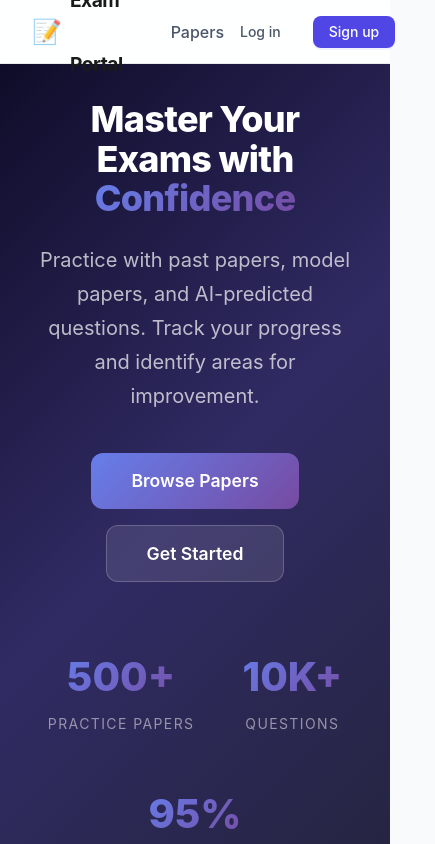
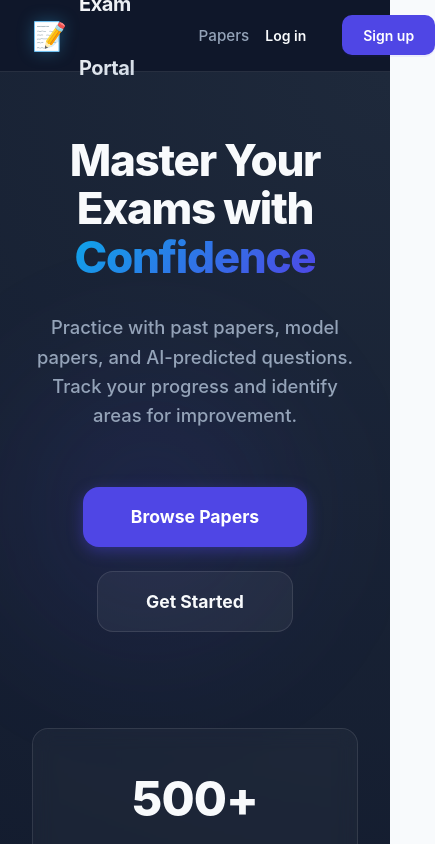
Before and after one commit to mkskaushalya/exam-assessment, a Next.js app in the folder apps/portal/: page / in a window 390 px wide. Shown: the top 844 px of the page, 435 px wide, since content can reach past the window. Built offline with nearby package versions, Linux system fonts and the light colour scheme; no server answers; what @ant-design/nextjs-registry would draw is missing.

Commit message:
ui: refactor portal to use CSS variables and improve overall UX/UI contrast

```diff
--- a/apps/portal/src/app/exam/[sessionId]/exam.module.scss
+++ b/apps/portal/src/app/exam/[sessionId]/exam.module.scss
@@ -1,38 +1,46 @@
 .container {
-  max-width: 1200px;
+  max-width: var(--max-width);
   margin: 0 auto;
-  padding: 1rem;
+  padding: 2rem;
 }
 
 .loading {
   display: flex;
+  flex-direction: column;
+  gap: 1.5rem;
   justify-content: center;
   align-items: center;
   min-height: 60vh;
-  font-size: 1.25rem;
-  color: #6b7280;
+  color: var(--color-text-secondary);
+  font-weight: 500;
 }
 
 .timerBar {
   display: flex;
   align-items: center;
-  gap: 1.5rem;
-  padding: 0.75rem 1.5rem;
-  background: #fff;
-  border-radius: 12px;
-  box-shadow: 0 2px 8px rgba(0, 0, 0, 0.06);
-  margin-bottom: 1.5rem;
+  gap: 2rem;
+  padding: 1rem 2rem;
+  background: var(--color-surface);
+  border-radius: var(--border-radius-lg);
+  box-shadow: var(--shadow-md);
+  margin-bottom: 2rem;
   position: sticky;
-  top: 0.5rem;
+  top: calc(var(--header-height) + 1rem);
   z-index: 100;
+  border: 1px solid var(--color-border);
+  transition: var(--transition-base);
 
   &.warning {
-    background: #fef2f2;
-    border: 1px solid #fecaca;
+    background: #fff1f2;
+    border-color: #fecaca;
 
     .timerText {
-      color: #ef4444 !important;
+      color: var(--color-error) !important;
       animation: pulse 1s infinite;
+    }
+
+    :global(.ant-progress-inner) {
+      background: #ffe4e6;
     }
   }
 }
@@ -40,12 +48,15 @@
 .timerLeft {
   display: flex;
   align-items: center;
-  gap: 0.5rem;
+  gap: 0.75rem;
 }
 
 .timerText {
-  font-size: 1.25rem;
+  font-size: 1.5rem;
+  font-weight: 700;
+  color: var(--color-text);
   font-variant-numeric: tabular-nums;
+  letter-spacing: -0.02em;
 }
 
 .progressBar {
@@ -54,115 +65,156 @@
 
 .examLayout {
   display: flex;
-  gap: 1.5rem;
+  gap: 2rem;
 
-  @media (max-width: 768px) {
+  @media (max-width: 992px) {
     flex-direction: column;
   }
 }
 
 .navigator {
-  width: 200px;
+  width: 260px;
   flex-shrink: 0;
-  background: #fff;
-  border-radius: 12px;
-  padding: 1rem;
-  box-shadow: 0 2px 8px rgba(0, 0, 0, 0.06);
+  background: var(--color-surface);
+  border-radius: var(--border-radius-lg);
+  padding: 1.5rem;
+  box-shadow: var(--shadow-sm);
+  border: 1px solid var(--color-border);
   height: fit-content;
   position: sticky;
-  top: 5rem;
+  top: calc(var(--header-height) + 6.5rem);
 
-  @media (max-width: 768px) {
+  @media (max-width: 992px) {
     width: 100%;
     position: static;
   }
 }
 
+.navigatorTitle {
+  font-size: 0.9rem;
+  font-weight: 700;
+  text-transform: uppercase;
+  letter-spacing: 0.1em;
+  color: var(--color-text-secondary);
+  margin-bottom: 1.25rem;
+}
+
 .questionGrid {
   display: grid;
-  grid-template-columns: repeat(5, 1fr);
-  gap: 0.5rem;
-  margin-top: 0.75rem;
+  grid-template-columns: repeat(4, 1fr);
+  gap: 0.75rem;
 }
 
 .questionDot {
-  width: 36px;
-  height: 36px;
-  border-radius: 8px;
-  border: 1px solid #d1d5db;
-  background: #fff;
+  width: 42px;
+  height: 42px;
+  border-radius: var(--border-radius-md);
+  border: 1.5px solid var(--color-border);
+  background: var(--color-bg);
   cursor: pointer;
-  font-weight: 500;
-  font-size: 0.85rem;
-  transition: all 0.15s;
+  font-weight: 700;
+  font-size: 0.9rem;
+  transition: var(--transition-base);
+  display: flex;
+  align-items: center;
+  justify-content: center;
+  color: var(--color-text-secondary);
 
   &:hover {
-    border-color: #4f46e5;
-    color: #4f46e5;
+    border-color: var(--brand-primary);
+    color: var(--brand-primary);
+    transform: translateY(-2px);
   }
 
   &.active {
-    background: #4f46e5;
-    color: #fff;
-    border-color: #4f46e5;
+    background: var(--brand-primary);
+    color: var(--color-text-on-primary);
+    border-color: var(--brand-primary);
+    box-shadow: 0 4px 10px rgba(79, 70, 229, 0.3);
   }
 
   &.answered {
-    background: #ecfdf5;
-    border-color: #10b981;
-    color: #10b981;
+    background: #f0fdf4;
+    border-color: var(--color-success);
+    color: var(--color-success);
 
     &.active {
-      background: #4f46e5;
-      color: #fff;
-      border-color: #4f46e5;
+      background: var(--brand-primary);
+      color: var(--color-text-on-primary);
+      border-color: var(--brand-primary);
     }
   }
 }
 
 .questionCard {
   flex: 1;
-  border-radius: 12px;
-  box-shadow: 0 2px 8px rgba(0, 0, 0, 0.06);
+  border-radius: var(--border-radius-lg);
+  border: 1px solid var(--color-border);
+  background: var(--color-surface);
+  box-shadow: var(--shadow-sm);
+  padding: 0;
+  overflow: hidden;
 }
 
 .questionHeader {
   display: flex;
   justify-content: space-between;
   align-items: center;
-  margin-bottom: 1rem;
+  margin-bottom: 2rem;
+  padding: 1.5rem 2rem;
+  background: var(--color-bg);
+  border-bottom: 1px solid var(--color-border);
+}
+
+.questionBody {
+  padding: 2rem;
 }
 
 .questionText {
-  margin-bottom: 1.5rem !important;
+  font-size: 1.25rem !important;
+  font-weight: 600 !important;
+  color: var(--color-text) !important;
+  margin-bottom: 2.5rem !important;
   line-height: 1.6 !important;
 }
 
 .options {
   display: flex;
   flex-direction: column;
-  gap: 0.75rem;
-  margin-bottom: 2rem;
+  gap: 1rem;
+  margin-bottom: 3rem;
 }
 
 .option {
-  padding: 0.75rem 1rem !important;
-  border: 1px solid #e5e7eb;
-  border-radius: 8px;
-  transition: border-color 0.15s, background 0.15s;
+  padding: 1.25rem 1.5rem !important;
+  border: 1.5px solid var(--color-border) !important;
+  border-radius: var(--border-radius-md) !important;
+  transition: var(--transition-base) !important;
+  font-weight: 500 !important;
+  font-size: 1rem !important;
+  color: var(--color-text) !important;
 
   &:hover {
-    border-color: #4f46e5;
-    background: #f5f3ff;
+    border-color: var(--brand-primary) !important;
+    background: var(--color-surface-hover) !important;
+    transform: translateX(4px);
+  }
+
+  :global(.ant-radio-wrapper) {
+    width: 100%;
+    margin-right: 0;
   }
 }
 
 .navigation {
   display: flex;
   justify-content: space-between;
+  padding: 1.5rem 2rem;
+  background: var(--color-bg);
+  border-top: 1px solid var(--color-border);
 }
 
 @keyframes pulse {
   0%, 100% { opacity: 1; }
-  50% { opacity: 0.5; }
+  50% { opacity: 0.6; }
 }
--- a/apps/portal/src/app/globals.scss
+++ b/apps/portal/src/app/globals.scss
@@ -1,19 +1,52 @@
 :root {
-  --color-primary: #4F46E5;
-  --color-primary-hover: #4338CA;
+  // Brand Colors
+  --brand-primary: #4F46E5;
+  --brand-primary-hover: #4338CA;
+  --brand-secondary: #0ea5e9;
+
+  // Semantic Colors
   --color-success: #10B981;
   --color-warning: #F59E0B;
   --color-error: #EF4444;
-  --color-bg: #F9FAFB;
-  --color-surface: #FFFFFF;
-  --color-text: #111827;
-  --color-text-secondary: #6B7280;
-  --color-border: #E5E7EB;
-  --font-family: 'Inter', -apple-system, BlinkMacSystemFont, 'Segoe UI', Roboto, sans-serif;
-  --border-radius: 8px;
+  --color-info: #3b82f6;
+
+  // Backgrounds & Surfaces
+  --color-bg: #f8fafc;
+  --color-surface: #ffffff;
+  --color-surface-hover: #f1f5f9;
+
+  // Text Colors
+  --color-text: #0f172a;
+  --color-text-secondary: #64748b;
+  --color-text-tertiary: #94a3b8;
+  --color-text-on-primary: #ffffff;
+
+  // Borders
+  --color-border: #e2e8f0;
+  --color-border-heavy: #cbd5e1;
+
+  // Header Specific (Premium Dark)
+  --header-bg: #0f172a;
+  --header-text: #f8fafc;
+  --header-text-secondary: #94a3b8;
+  --header-text-hover: #38bdf8;
+  --header-border: rgba(255, 255, 255, 0.1);
+
+  // Layout
+  --max-width: 1280px;
+  --header-height: 72px;
+
+  // Effects
+  --font-family: 'Outfit', 'Inter', -apple-system, sans-serif;
+  --border-radius-sm: 6px;
+  --border-radius-md: 10px;
+  --border-radius-lg: 16px;
   --shadow-sm: 0 1px 2px rgba(0, 0, 0, 0.05);
   --shadow-md: 0 4px 6px -1px rgba(0, 0, 0, 0.1), 0 2px 4px -2px rgba(0, 0, 0, 0.1);
   --shadow-lg: 0 10px 15px -3px rgba(0, 0, 0, 0.1), 0 4px 6px -4px rgba(0, 0, 0, 0.1);
+  --glass-bg: rgba(255, 255, 255, 0.7);
+  --glass-border: rgba(255, 255, 255, 0.3);
+  --transition-base: all 0.2s cubic-bezier(0.4, 0, 0.2, 1);
 }
 
 * {
--- a/apps/portal/src/app/login/login.module.scss
+++ b/apps/portal/src/app/login/login.module.scss
@@ -1,55 +1,91 @@
 .container {
-  min-height: 100vh;
+  min-height: calc(100vh - var(--header-height));
   display: flex;
   align-items: center;
   justify-content: center;
-  background: linear-gradient(135deg, #0f0c29 0%, #302b63 50%, #24243e 100%);
-  padding: 2rem;
+  background: radial-gradient(circle at top right, #1e293b, #0f172a);
+  padding: 4rem 2rem;
 }
 
 .card {
   width: 100%;
   max-width: 440px;
-  border-radius: 16px;
-  box-shadow: 0 20px 60px rgba(0, 0, 0, 0.3);
+  border-radius: var(--border-radius-lg);
+  box-shadow: 0 25px 50px -12px rgba(0, 0, 0, 0.5);
+  background: var(--color-surface);
+  border: 1px solid var(--color-border);
+  overflow: hidden;
+  padding: 1rem;
 }
 
 .header {
   text-align: center;
-  margin-bottom: 2rem;
+  margin-bottom: 2.5rem;
+  padding: 1rem 0;
 }
 
 .title {
-  margin-bottom: 0.25rem !important;
+  font-weight: 800 !important;
+  color: var(--color-text) !important;
+  letter-spacing: -0.02em;
+  margin-bottom: 0.5rem !important;
+}
+
+.subtitle {
+  color: var(--color-text-secondary);
+  font-weight: 500;
 }
 
 .form {
   display: flex;
   flex-direction: column;
-  gap: 1.25rem;
+  gap: 1.5rem;
+  padding: 0 1rem;
 }
 
 .field {
   display: flex;
   flex-direction: column;
-  gap: 0.375rem;
+  gap: 0.5rem;
 
   label {
-    font-weight: 500;
-    font-size: 0.875rem;
-    color: #374151;
+    font-weight: 600;
+    font-size: 0.9rem;
+    color: var(--color-text-secondary);
+  }
+}
+
+.submitBtn {
+  height: 48px;
+  border-radius: var(--border-radius-md);
+  font-weight: 700;
+  font-size: 1rem;
+  background: var(--brand-primary);
+  margin-top: 1rem;
+
+  &:hover {
+    background: var(--brand-primary-hover) !important;
+    transform: translateY(-1px);
+    box-shadow: 0 4px 12px rgba(79, 70, 229, 0.3);
   }
 }
 
 .footer {
   text-align: center;
-  margin-top: 1.5rem;
+  margin-top: 2rem;
+  padding: 1.5rem 0;
+  border-top: 1px solid var(--color-border);
+  color: var(--color-text-secondary);
+  font-size: 0.95rem;
 
   a {
-    color: #4f46e5;
-    font-weight: 600;
+    color: var(--brand-primary);
+    font-weight: 700;
+    margin-left: 0.5rem;
+    transition: var(--transition-base);
 
     &:hover {
+      color: var(--brand-primary-hover);
       text-decoration: underline;
     }
   }
--- a/apps/portal/src/app/page.module.scss
+++ b/apps/portal/src/app/page.module.scss
@@ -1,91 +1,126 @@
 .hero {
-  min-height: 100vh;
+  min-height: calc(100vh - var(--header-height));
   display: flex;
   align-items: center;
   justify-content: center;
-  background: linear-gradient(135deg, #0f0c29 0%, #302b63 50%, #24243e 100%);
-  color: #fff;
-  padding: 2rem;
+  background: radial-gradient(circle at top right, #1e293b, #0f172a);
+  color: var(--header-text);
+  padding: 4rem 2rem;
+  overflow: hidden;
+  position: relative;
+
+  &::before {
+    content: '';
+    position: absolute;
+    top: 20%;
+    right: 10%;
+    width: 400px;
+    height: 400px;
+    background: radial-gradient(circle, rgba(79, 70, 229, 0.15) 0%, transparent 70%);
+    filter: blur(60px);
+    z-index: 0;
+  }
 }
 
 .container {
-  max-width: 800px;
+  max-width: 900px;
   text-align: center;
+  position: relative;
+  z-index: 1;
 }
 
 .title {
-  font-size: 3.5rem;
+  font-size: 4rem;
   font-weight: 800;
   line-height: 1.1;
-  margin-bottom: 1.5rem;
-  letter-spacing: -0.02em;
+  margin-bottom: 2rem;
+  letter-spacing: -0.03em;
+  color: var(--header-text);
 
   @media (max-width: 768px) {
-    font-size: 2.25rem;
+    font-size: 2.75rem;
   }
 }
 
 .highlight {
-  background: linear-gradient(135deg, #667eea, #764ba2);
+  background: linear-gradient(135deg, var(--brand-secondary) 0%, var(--brand-primary) 100%);
   -webkit-background-clip: text;
+  background-clip: text;
   -webkit-text-fill-color: transparent;
-  background-clip: text;
+  display: inline-block;
 }
 
 .subtitle {
-  font-size: 1.25rem;
-  color: rgba(255, 255, 255, 0.7);
-  max-width: 600px;
-  margin: 0 auto 2.5rem;
-  line-height: 1.7;
+  font-size: 1.35rem;
+  color: var(--header-text-secondary);
+  max-width: 700px;
+  margin: 0 auto 3.5rem;
+  line-height: 1.6;
+  font-weight: 450;
+
+  @media (max-width: 768px) {
+    font-size: 1.15rem;
+  }
 }
 
 .actions {
   display: flex;
-  gap: 1rem;
+  gap: 1.5rem;
   justify-content: center;
-  margin-bottom: 4rem;
+  margin-bottom: 6rem;
   flex-wrap: wrap;
 }
 
 .primaryBtn {
-  padding: 0.875rem 2.5rem;
-  border-radius: 12px;
-  font-weight: 600;
+  padding: 1rem 3rem;
+  border-radius: var(--border-radius-lg);
+  font-weight: 700;
   font-size: 1.1rem;
-  background: linear-gradient(135deg, #667eea, #764ba2);
-  color: #fff;
-  transition: transform 0.2s, box-shadow 0.2s;
+  background: var(--brand-primary);
+  color: var(--color-text-on-primary);
+  transition: var(--transition-base);
   text-decoration: none;
+  box-shadow: 0 4px 15px rgba(79, 70, 229, 0.4);
 
   &:hover {
-    transform: translateY(-2px);
-    box-shadow: 0 8px 25px rgba(102, 126, 234, 0.4);
+    transform: translateY(-3px);
+    background: var(--brand-primary-hover);
+    box-shadow: 0 8px 25px rgba(79, 70, 229, 0.5);
   }
 }
 
 .secondaryBtn {
-  padding: 0.875rem 2.5rem;
-  border-radius: 12px;
-  font-weight: 600;
+  padding: 1rem 3rem;
+  border-radius: var(--border-radius-lg);
+  font-weight: 700;
   font-size: 1.1rem;
-  background: rgba(255, 255, 255, 0.1);
-  color: #fff;
-  border: 1px solid rgba(255, 255, 255, 0.2);
-  transition: transform 0.2s, background-color 0.2s;
+  background: rgba(255, 255, 255, 0.05);
+  color: var(--header-text);
+  border: 1px solid var(--header-border);
+  transition: var(--transition-base);
   text-decoration: none;
 
   &:hover {
-    transform: translateY(-2px);
-    background: rgba(255, 255, 255, 0.15);
+    transform: translateY(-3px);
+    background: rgba(255, 255, 255, 0.1);
+    border-color: rgba(255, 255, 255, 0.3);
   }
 }
 
 .stats {
   display: flex;
   justify-content: center;
-  gap: 3rem;
+  gap: 5rem;
   flex-wrap: wrap;
+  padding: 2rem;
+  background: rgba(255, 255, 255, 0.03);
+  border-radius: var(--border-radius-lg);
+  border: 1px solid var(--header-border);
+  backdrop-filter: blur(10px);
+
+  @media (max-width: 768px) {
+    gap: 2.5rem;
+  }
 }
 
 .stat {
@@ -95,18 +130,17 @@
 }
 
 .statValue {
-  font-size: 2.5rem;
+  font-size: 3rem;
   font-weight: 800;
-  background: linear-gradient(135deg, #667eea, #764ba2);
-  -webkit-background-clip: text;
-  -webkit-text-fill-color: transparent;
-  background-clip: text;
+  color: var(--header-text);
+  letter-spacing: -0.02em;
 }
 
 .statLabel {
-  font-size: 0.875rem;
-  color: rgba(255, 255, 255, 0.5);
+  font-size: 0.9rem;
+  color: var(--header-text-secondary);
+  font-weight: 600;
   text-transform: uppercase;
-  letter-spacing: 0.1em;
-  margin-top: 0.25rem;
+  letter-spacing: 0.15em;
+  margin-top: 0.5rem;
 }
--- a/apps/portal/src/app/papers/papers.module.scss
+++ b/apps/portal/src/app/papers/papers.module.scss
@@ -1,75 +1,106 @@
 .container {
-  max-width: 1280px;
+  max-width: var(--max-width);
   margin: 0 auto;
-  padding: 2rem;
+  padding: 3rem 2rem;
 }
 
 .header {
-  margin-bottom: 2rem;
+  margin-bottom: 2.5rem;
 }
 
 .filters {
   display: flex;
-  gap: 1rem;
-  margin-bottom: 2rem;
+  gap: 1.25rem;
+  margin-bottom: 3rem;
   flex-wrap: wrap;
+  background: var(--color-surface);
+  padding: 1.5rem;
+  border-radius: var(--border-radius-lg);
+  box-shadow: var(--shadow-sm);
+  border: 1px solid var(--color-border);
 }
 
 .searchInput {
   flex: 1;
-  min-width: 250px;
+  min-width: 300px;
 }
 
 .loading {
   display: flex;
+  flex-direction: column;
+  align-items: center;
   justify-content: center;
-  padding: 4rem 0;
+  padding: 6rem 0;
+  gap: 1rem;
 }
 
 .paperCard {
   height: 100%;
-  border-radius: 12px;
-  transition: transform 0.2s, box-shadow 0.2s;
+  border-radius: var(--border-radius-lg);
+  border: 1px solid var(--color-border);
+  transition: var(--transition-base);
   overflow: hidden;
+  background: var(--color-surface);
 
   &:hover {
-    transform: translateY(-4px);
-    box-shadow: 0 12px 24px rgba(0, 0, 0, 0.12);
+    transform: translateY(-6px);
+    box-shadow: var(--shadow-lg);
+    border-color: var(--brand-secondary);
+  }
+
+  :global(.ant-card-meta-title) {
+    font-size: 1.15rem;
+    font-weight: 700;
+    color: var(--color-text);
   }
 }
 
 .cardTag {
-  margin-bottom: 0.75rem;
+  margin-bottom: 1rem;
 }
 
 .cardMeta {
   display: flex;
+  flex-wrap: wrap;
   gap: 1rem;
-  margin-top: 0.5rem;
-  color: #6b7280;
-  font-size: 0.85rem;
+  margin-top: 0.75rem;
+  color: var(--color-text-secondary);
+  font-size: 0.9rem;
+  font-weight: 500;
+
+  span {
+    display: flex;
+    align-items: center;
+    gap: 0.4rem;
+  }
 }
 
 .cardFooter {
   display: flex;
   justify-content: space-between;
   align-items: center;
-  margin-top: 1rem;
-  padding-top: 0.75rem;
-  border-top: 1px solid #f0f0f0;
+  margin-top: 1.5rem;
+  padding-top: 1rem;
+  border-top: 1px solid var(--color-border);
 }
 
 .price {
-  color: #4f46e5;
-  font-size: 1.1rem;
+  color: var(--brand-primary);
+  font-size: 1.25rem;
+  font-weight: 800;
 }
 
 .board {
-  font-size: 0.8rem;
+  font-size: 0.85rem;
+  color: var(--color-text-tertiary);
+  font-weight: 600;
+  text-transform: uppercase;
+  letter-spacing: 0.05em;
 }
 
 .pagination {
   display: flex;
   justify-content: center;
-  margin-top: 2.5rem;
+  margin-top: 4rem;
+  padding: 2rem 0;
 }
--- a/apps/portal/src/app/register/register.module.scss
+++ b/apps/portal/src/app/register/register.module.scss
@@ -1,55 +1,91 @@
 .container {
-  min-height: 100vh;
+  min-height: calc(100vh - var(--header-height));
   display: flex;
   align-items: center;
   justify-content: center;
-  background: linear-gradient(135deg, #0f0c29 0%, #302b63 50%, #24243e 100%);
-  padding: 2rem;
+  background: radial-gradient(circle at top right, #1e293b, #0f172a);
+  padding: 4rem 2rem;
 }
 
 .card {
   width: 100%;
-  max-width: 480px;
-  border-radius: 16px;
-  box-shadow: 0 20px 60px rgba(0, 0, 0, 0.3);
+  max-width: 500px;
+  border-radius: var(--border-radius-lg);
+  box-shadow: 0 25px 50px -12px rgba(0, 0, 0, 0.5);
+  background: var(--color-surface);
+  border: 1px solid var(--color-border);
+  overflow: hidden;
+  padding: 1rem;
 }
 
 .header {
   text-align: center;
-  margin-bottom: 2rem;
+  margin-bottom: 2.5rem;
+  padding: 1rem 0;
 }
 
 .title {
-  margin-bottom: 0.25rem !important;
+  font-weight: 800 !important;
+  color: var(--color-text) !important;
+  letter-spacing: -0.02em;
+  margin-bottom: 0.5rem !important;
+}
+
+.subtitle {
+  color: var(--color-text-secondary);
+  font-weight: 500;
 }
 
 .form {
   display: flex;
   flex-direction: column;
-  gap: 1.25rem;
+  gap: 1.5rem;
+  padding: 0 1rem;
 }
 
 .field {
   display: flex;
   flex-direction: column;
-  gap: 0.375rem;
+  gap: 0.5rem;
 
   label {
-    font-weight: 500;
-    font-size: 0.875rem;
-    color: #374151;
+    font-weight: 600;
+    font-size: 0.9rem;
+    color: var(--color-text-secondary);
+  }
+}
+
+.submitBtn {
+  height: 48px;
+  border-radius: var(--border-radius-md);
+  font-weight: 700;
+  font-size: 1rem;
+  background: var(--brand-primary);
+  margin-top: 1rem;
+
+  &:hover {
+    background: var(--brand-primary-hover) !important;
+    transform: translateY(-1px);
+    box-shadow: 0 4px 12px rgba(79, 70, 229, 0.3);
   }
 }
 
 .footer {
   text-align: center;
-  margin-top: 1.5rem;
+  margin-top: 2rem;
+  padding: 1.5rem 0;
+  border-top: 1px solid var(--color-border);
+  color: var(--color-text-secondary);
+  font-size: 0.95rem;
 
   a {
-    color: #4f46e5;
-    font-weight: 600;
+    color: var(--brand-primary);
+    font-weight: 700;
+    margin-left: 0.5rem;
+    transition: var(--transition-base);
 
     &:hover {
+      color: var(--brand-primary-hover);
       text-decoration: underline;
     }
   }
--- a/apps/portal/src/app/results/[sessionId]/results.module.scss
+++ b/apps/portal/src/app/results/[sessionId]/results.module.scss
@@ -1,52 +1,82 @@
 .container {
-  max-width: 1000px;
+  max-width: var(--max-width);
   margin: 0 auto;
-  padding: 2rem;
+  padding: 4rem 2rem;
 }
 
 .loading {
   display: flex;
+  flex-direction: column;
+  align-items: center;
   justify-content: center;
-  padding: 6rem 0;
+  padding: 8rem 0;
+  gap: 1.5rem;
+  color: var(--color-text-secondary);
 }
 
 .header {
   text-align: center;
-  margin-bottom: 2.5rem;
+  margin-bottom: 4rem;
 }
 
 .trophy {
-  font-size: 4rem;
-  margin-bottom: 1rem;
+  font-size: 5rem;
+  margin-bottom: 1.5rem;
   display: block;
+  filter: drop-shadow(0 10px 15px rgba(0, 0, 0, 0.1));
 
   &.passed {
-    color: #10b981;
+    color: var(--color-success);
   }
 
   &.failed {
-    color: #ef4444;
+    color: var(--color-error);
   }
 }
 
 .statCard {
-  border-radius: 12px;
+  border-radius: var(--border-radius-lg);
   text-align: center;
-  box-shadow: 0 2px 8px rgba(0, 0, 0, 0.06);
+  box-shadow: var(--shadow-md);
+  border: 1px solid var(--color-border);
+  background: var(--color-surface);
+  transition: var(--transition-base);
+
+  &:hover {
+    transform: translateY(-4px);
+    box-shadow: var(--shadow-lg);
+  }
+
+  :global(.ant-statistic-title) {
+    font-weight: 600;
+    text-transform: uppercase;
+    letter-spacing: 0.05em;
+    font-size: 0.85rem;
+    color: var(--color-text-secondary);
+  }
+
+  :global(.ant-statistic-content) {
+    font-weight: 800;
+    color: var(--color-text);
+  }
 }
 
 .charts {
-  margin-top: 2rem;
+  margin-top: 3rem;
 }
 
 .chartCard {
-  border-radius: 12px;
-  box-shadow: 0 2px 8px rgba(0, 0, 0, 0.06);
+  border-radius: var(--border-radius-lg);
+  box-shadow: var(--shadow-sm);
+  border: 1px solid var(--color-border);
+  background: var(--color-surface);
+  overflow: hidden;
 }
 
 .actions {
   display: flex;
   justify-content: center;
-  margin-top: 2.5rem;
-  gap: 1rem;
+  margin-top: 5rem;
+  gap: 1.5rem;
+  flex-wrap: wrap;
 }
--- a/apps/portal/src/components/Header/Header.module.scss
+++ b/apps/portal/src/components/Header/Header.module.scss
@@ -3,23 +3,24 @@
   top: 0;
   z-index: 1000;
   width: 100%;
-  background: rgba(255, 255, 255, 0.85);
-  backdrop-filter: blur(8px);
-  border-bottom: 1px solid rgba(0, 0, 0, 0.08);
+  height: var(--header-height);
+  background: var(--header-bg);
+  border-bottom: 1px solid var(--header-border);
   padding: 0;
   display: flex;
   justify-content: center;
+  transition: var(--transition-base);
 }
 
 .container {
   width: 100%;
-  max-width: 1200px;
+  max-width: var(--max-width);
   margin: 0 auto;
   padding: 0 2rem;
   display: flex;
   align-items: center;
   justify-content: space-between;
-  height: 64px;
+  height: 100%;
 }
 
 .logo {
@@ -29,50 +30,77 @@
   a {
     display: flex;
     align-items: center;
-    gap: 0.5rem;
+    gap: 0.75rem;
     text-decoration: none;
-    color: inherit;
-    transition: opacity 0.2s ease;
+    color: var(--header-text);
+    transition: var(--transition-base);
 
     &:hover {
-      opacity: 0.8;
+      opacity: 0.9;
+      transform: translateY(-1px);
     }
   }
 
   .logoIcon {
-    font-size: 1.5rem;
+    font-size: 1.75rem;
+    filter: drop-shadow(0 0 8px rgba(56, 189, 248, 0.3));
   }
 
   .logoText {
-    font-size: 1.2rem;
+    font-size: 1.25rem;
     font-weight: 700;
-    color: #1a1a1a;
-    letter-spacing: -0.5px;
+    color: var(--header-text);
+    letter-spacing: -0.02em;
+    background: linear-gradient(135deg, #ffffff 0%, #cbd5e1 100%);
+    -webkit-background-clip: text;
+    background-clip: text;
+    -webkit-text-fill-color: transparent;
   }
 }
 
 .nav {
   display: flex;
   align-items: center;
-  gap: 2rem;
+  gap: 2.5rem;
   flex: 1;
-  margin-left: 3rem;
+  margin-left: 4rem;
 
   .navLink {
-    color: #4a5568;
+    color: var(--header-text-secondary);
     text-decoration: none;
     font-weight: 500;
-    font-size: 1rem;
-    transition: color 0.2s ease;
+    font-size: 0.95rem;
+    transition: var(--transition-base);
+    position: relative;
     padding: 0.5rem 0;
 
+    &::after {
+      content: '';
+      position: absolute;
+      bottom: 0;
+      left: 0;
+      width: 0;
+      height: 2px;
+      background: var(--header-text-hover);
+      transition: var(--transition-base);
+      border-radius: 2px;
+    }
+
     &:hover {
-      color: #1890ff;
+      color: var(--header-text-hover);
+
+      &::after {
+        width: 100%;
+      }
     }
 
     &.active {
-      color: #1890ff;
+      color: var(--header-text-hover);
       font-weight: 600;
+
+      &::after {
+        width: 100%;
+      }
     }
   }
 }
@@ -80,20 +108,31 @@
 .actions {
   display: flex;
   align-items: center;
-  gap: 1rem;
+  gap: 1.25rem;
 
   .loginBtn {
-    font-weight: 500;
-    color: #4a5568;
+    font-weight: 600;
+    color: var(--header-text) !important;
+    border: 1px solid transparent;
 
     &:hover {
-      color: #1a1a1a;
-      background: rgba(0, 0, 0, 0.04);
+      background: rgba(255, 255, 255, 0.05) !important;
+      border-color: var(--header-border);
     }
   }
 
   .registerBtn {
-    font-weight: 500;
+    font-weight: 600;
+    background: var(--brand-primary);
+    border-radius: var(--border-radius-md);
+    padding: 0 1.25rem;
+    height: 40px;
+
+    &:hover {
+      background: var(--brand-primary-hover) !important;
+      transform: translateY(-1px);
+      box-shadow: 0 4px 12px rgba(79, 70, 229, 0.3);
+    }
   }
 }
 
@@ -102,27 +141,30 @@
   align-items: center;
   gap: 0.75rem;
   cursor: pointer;
-  padding: 0.25rem 0.5rem;
-  border-radius: 6px;
-  transition: background 0.2s ease;
+  padding: 0.5rem 0.75rem;
+  border-radius: var(--border-radius-md);
+  transition: var(--transition-base);
+  border: 1px solid transparent;
 
   &:hover {
-    background: rgba(0, 0, 0, 0.04);
+    background: rgba(255, 255, 255, 0.05);
+    border-color: var(--header-border);
   }
 
   .avatar {
-    background-color: #1890ff;
-    color: white;
+    background: linear-gradient(135deg, var(--brand-secondary) 0%, var(--brand-primary) 100%);
+    border: 2px solid rgba(255, 255, 255, 0.2);
   }
 
   .userName {
-    font-weight: 500;
-    color: #1a1a1a;
+    font-weight: 600;
+    color: var(--header-text);
     font-size: 0.95rem;
   }
 }
 
 .userEmail {
-  color: #718096;
+  color: var(--color-text-secondary);
   font-size: 0.85rem;
+  font-weight: 500;
 }
```
